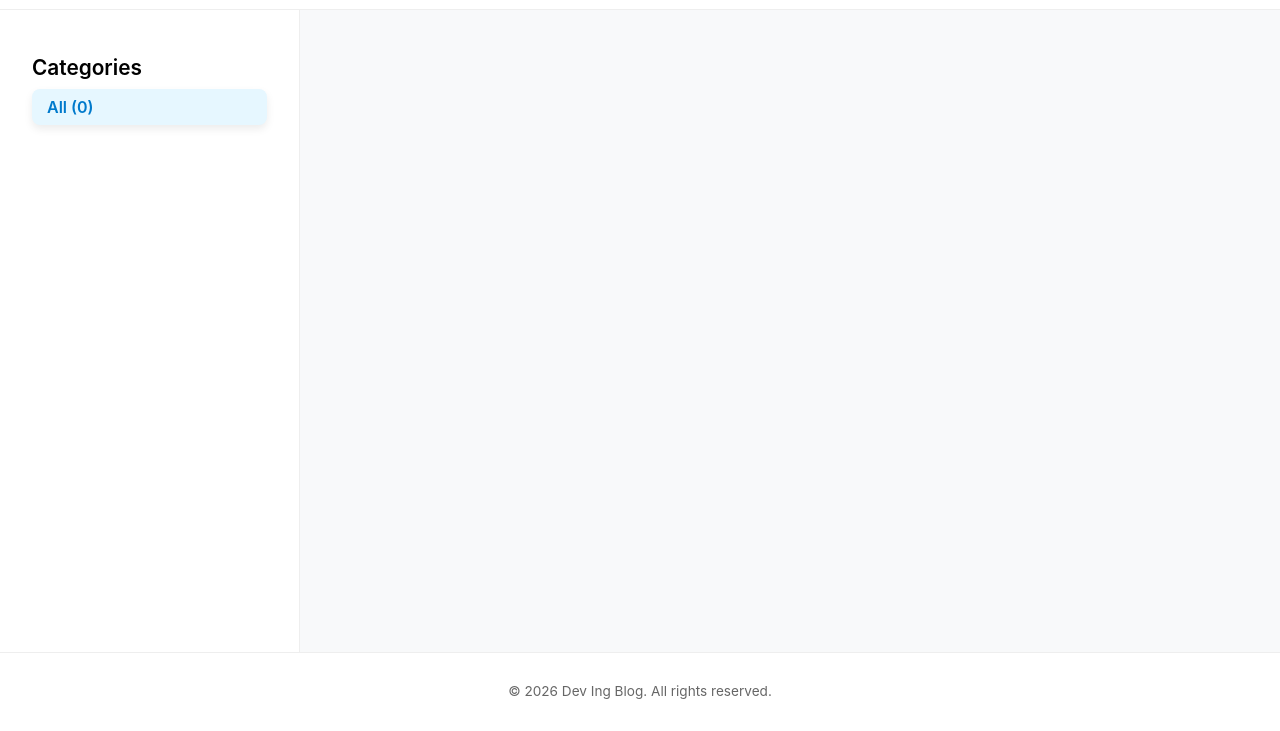
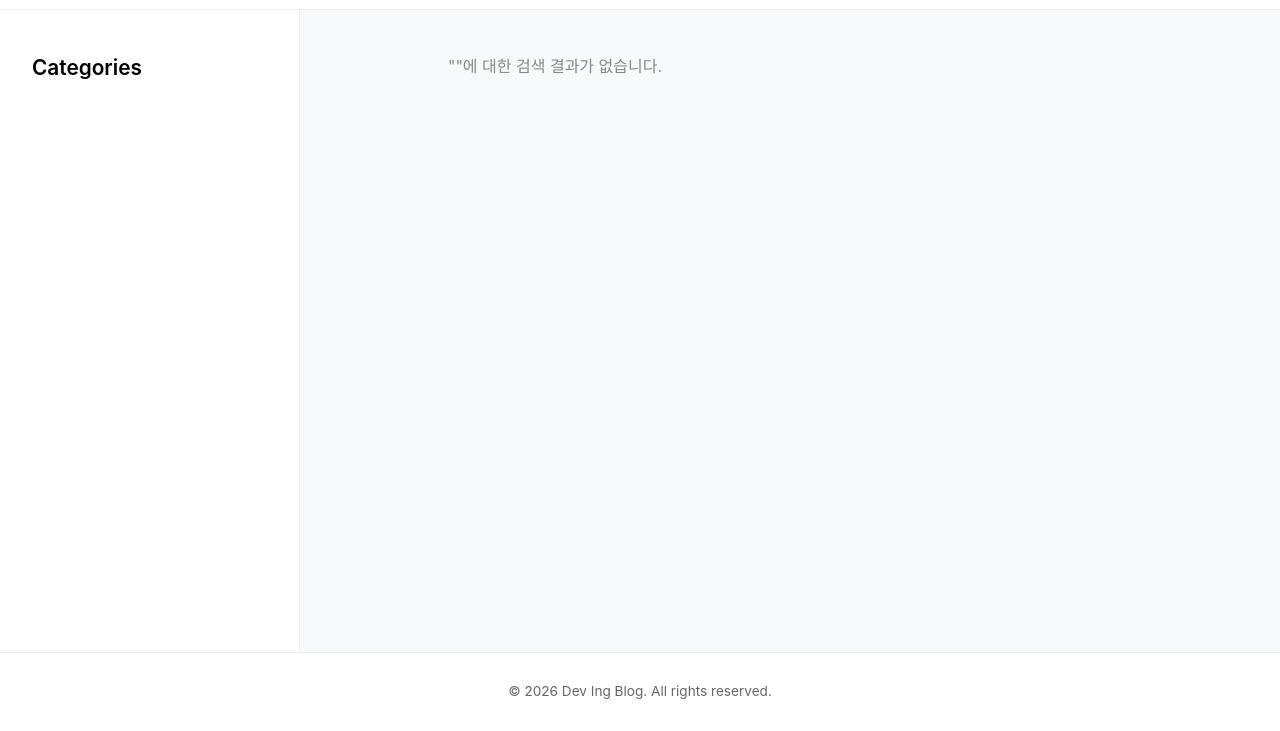
Before and after one commit to rsl150101/my-blog, a Gatsby site: page / in a window 1280 px wide. Shown: the part 69-800 px from the top of the page. Built offline with nearby package versions, Linux system fonts and the light colour scheme; Gatsby itself is replaced by a stand-in of ours; a small style sheet from the web is missing.

Commit message:
feat: URL 동기화 기능을 포함한 통합 검색 구현
- 제목, 설명, 본문을 포함하는 전체 텍스트 검색 기능 추가
- 검색어와 URL 쿼리 파라미터(search) 동기화 로직 구현
- 검색 결과 내에서 카테고리 필터링 가능하도록 로직 통합
- 본문 검색을 위해 GraphQL 쿼리에 bodyText 필드 추가
- 검색 결과가 없을 때 안내 메시지 표시 UI 추가
- Layout 컴포넌트 리팩토링 (검색 핸들러 및 네비게이션 스타일)

```diff
--- a/src/components/Layout.tsx
+++ b/src/components/Layout.tsx
@@ -1,5 +1,5 @@
 import * as React from "react";
-import { Link } from "gatsby";
+import { Link, navigate } from "gatsby";
 import styled from "styled-components";
 
 import GlobalStyle from "../styles/GlobalStyle";
@@ -88,12 +88,16 @@ const NavMenu = styled.nav`
   }
 `;
 
+const NavMenuLink = styled(Link)`
+  position: relative;
+`;
+
 const NavMenuBar = styled.div`
   width: 100%;
   height: 3px;
-  position: relative;
+  position: absolute;
   background-color: black;
-  bottom: -4px;
+  bottom: -7px;
 `;
 
 const SearchInput = styled.input`
@@ -133,10 +137,31 @@ const Footer = styled.footer`
 
 interface ILayoutProps {
   children: React.ReactNode;
-  match: string;
+  match?: string;
 }
 
 const Layout = ({ children, match }: ILayoutProps) => {
+  const searchInputRef = React.useRef<HTMLInputElement>(null);
+
+  const handleSearchKeydown = (e: React.KeyboardEvent<HTMLInputElement>) => {
+    if (e.key === "Enter") {
+      const searchValue = e.currentTarget.value;
+
+      const params = new URLSearchParams(window.location.search);
+
+      if (searchValue) {
+        params.delete("category");
+        params.set("search", searchValue);
+      } else {
+        params.delete("search");
+      }
+
+      navigate(`/?${params.toString()}`);
+
+      e.currentTarget.value = "";
+    }
+  };
+
   return (
     <Wrapper>
       <GlobalStyle />
@@ -149,16 +174,21 @@ const Layout = ({ children, match }: ILayoutProps) => {
         <Logo to="/">Dev Ing</Logo>
         <HeaderRight>
           <NavMenu>
-            <Link to="/">
+            <NavMenuLink to="/">
               Blog
               {match === "/" ? <NavMenuBar /> : null}
-            </Link>
-            <Link to="/about">
+            </NavMenuLink>
+            <NavMenuLink to="/about">
               About
               {match === "/about" ? <NavMenuBar /> : null}
-            </Link>
+            </NavMenuLink>
           </NavMenu>
-          <SearchInput type="text" placeholder="Search" />
+          <SearchInput
+            type="text"
+            placeholder="Search"
+            ref={searchInputRef}
+            onKeyDown={handleSearchKeydown}
+          />
           <ToggleButton>
             <svg
               xmlns="http://www.w3.org/2000/svg"
--- a/src/pages/index.tsx
+++ b/src/pages/index.tsx
@@ -76,7 +76,8 @@ interface IFileNode {
 
 interface IPostNode {
   id: string;
-  excerpt: string;
+  excerpt: string | null;
+  bodyText: string | null;
   frontmatter: {
     title: string;
     date: string;
@@ -98,29 +99,45 @@ interface IIndexPageData {
 const IndexPage: React.FC<PageProps<IIndexPageData>> = ({ data, location }) => {
   const posts = data.allMdx.nodes;
   const params = new URLSearchParams(location.search);
-  const categoryFromUrl = params.get("category");
-  const selectedCategory = categoryFromUrl || "all";
+  const currentCategory = params.get("category") || "all";
+  const currentSearch = params.get("search") || "";
 
   const handleSelectCategory = (category: string) => {
+    const newParams = new URLSearchParams(location.search);
+
     if (category === "all") {
-      navigate("/");
+      newParams.delete("category");
     } else {
-      navigate(`/?category=${encodeURIComponent(category)}`);
+      newParams.set("category", category);
     }
+
+    navigate(`/?${newParams.toString()}`);
   };
 
-  const categories = React.useMemo(() => {
-    const categoryList = posts.map((post) => post.frontmatter.category);
+  const searchedPosts = React.useMemo(() => {
+    if (!currentSearch) return posts;
 
-    return ["all", ...new Set(categoryList)];
-  }, [posts]);
+    return posts.filter(
+      (post) =>
+        post.frontmatter.title.toLowerCase().includes(currentSearch.toLowerCase()) ||
+        post.frontmatter.description?.toLowerCase().includes(currentSearch.toLowerCase()) ||
+        post.bodyText?.toLowerCase().includes(currentSearch.toLowerCase()),
+    );
+  }, [posts, currentSearch]);
 
   const filteredPosts = React.useMemo(() => {
-    if (selectedCategory === "all") {
-      return posts;
-    }
-    return posts.filter((post) => post.frontmatter.category === selectedCategory);
-  }, [posts, selectedCategory]);
+    if (currentCategory === "all") return searchedPosts;
+
+    return searchedPosts.filter((post) => post.frontmatter.category === currentCategory);
+  }, [searchedPosts, currentCategory]);
+
+  const categoryList = React.useMemo(() => {
+    const categories = searchedPosts.map((post) => post.frontmatter.category);
+
+    const uniqueCategories = [...new Set(categories)];
+
+    return searchedPosts.length > 0 ? ["all", ...uniqueCategories] : [];
+  }, [searchedPosts]);
 
   const thumbnailMap = React.useMemo(() => {
     const map: Record<string, IGatsbyImageData | undefined> = {};
@@ -139,29 +156,37 @@ const IndexPage: React.FC<PageProps<IIndexPageData>> = ({ data, location }) => {
     <Container>
       <Sidebar>
         <h3>Categories</h3>
-        {categories.map((category) => (
+        {categoryList.map((category) => {
+          const count =
+            category === "all"
+              ? searchedPosts.length
+              : searchedPosts.filter((p) => p.frontmatter.category === category).length;
+
+          return (
             <CategoryBtn
               key={category}
-            $isActive={selectedCategory === category}
-            onClick={() => {
-              handleSelectCategory(category);
-            }}
+              $isActive={currentCategory === category}
+              onClick={() => handleSelectCategory(category)}
             >
-            {category.charAt(0).toUpperCase() + category.slice(1)}
-            {category === "all"
-              ? ` (${posts.length})`
-              : ` (${posts.filter((p) => p.frontmatter.category === category).length})`}
+              {category.charAt(0).toUpperCase() + category.slice(1)} ({count})
             </CategoryBtn>
-        ))}
+          );
+        })}
       </Sidebar>
       <ContentArea>
-        {filteredPosts.map((post) => (
+        {filteredPosts.length === 0 ? (
+          <div style={{ width: "100%", textAlign: "center", color: "#888" }}>
+            "{currentSearch}"에 대한 검색 결과가 없습니다.
+          </div>
+        ) : (
+          filteredPosts.map((post) => (
             <PostCard
               post={post}
               thumbnailImage={thumbnailMap[post.frontmatter.category]}
               key={post.id}
             />
-        ))}
+          ))
+        )}
       </ContentArea>
     </Container>
   );
@@ -180,6 +205,7 @@ export const query = graphql`
           description
         }
         excerpt(pruneLength: 30)
+        bodyText: excerpt(pruneLength: 50000)
       }
     }
     allFile(filter: { relativePath: { glob: "uploads/*.png" } }) {
```
Lines whose indentation alone changed are shown as unchanged.
